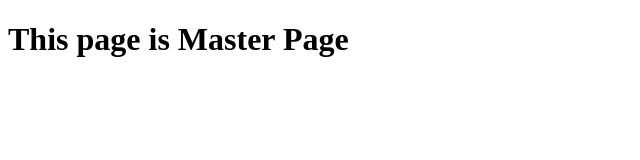
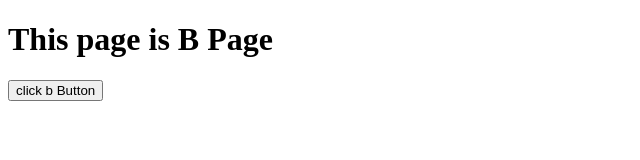
Before and after one commit to LeeHwanHo/Git-test, a plain HTML site: page Master.html in a window 1280 px wide. Shown: the whole page, without its empty margins (0-640 px from the left). Drawn offline with Linux system fonts and the light colour scheme.

Commit message:
B 11 알람 커밋

```diff
--- a/Master.html
+++ b/Master.html
@@ -6,6 +6,8 @@
         <title>Master</title>
     </head>
     <body>
-        <h1>This page is Master Page</h1>
+        <h1>This page is B Page</h1>
+
+        <button onclick="window.alert(5 + 6)">click b Button</button>
     </body>
 </html>
```
